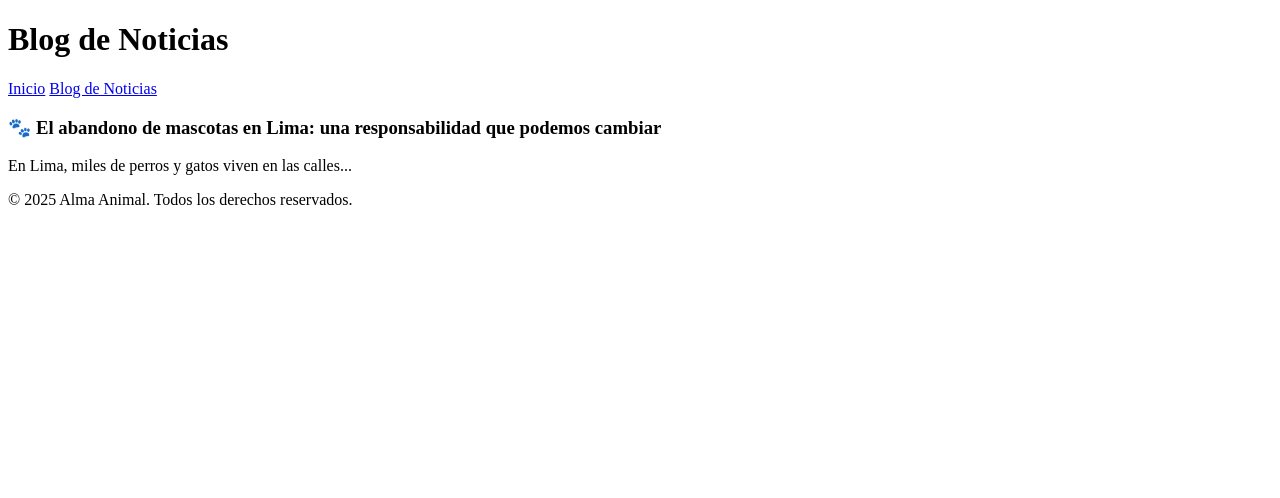
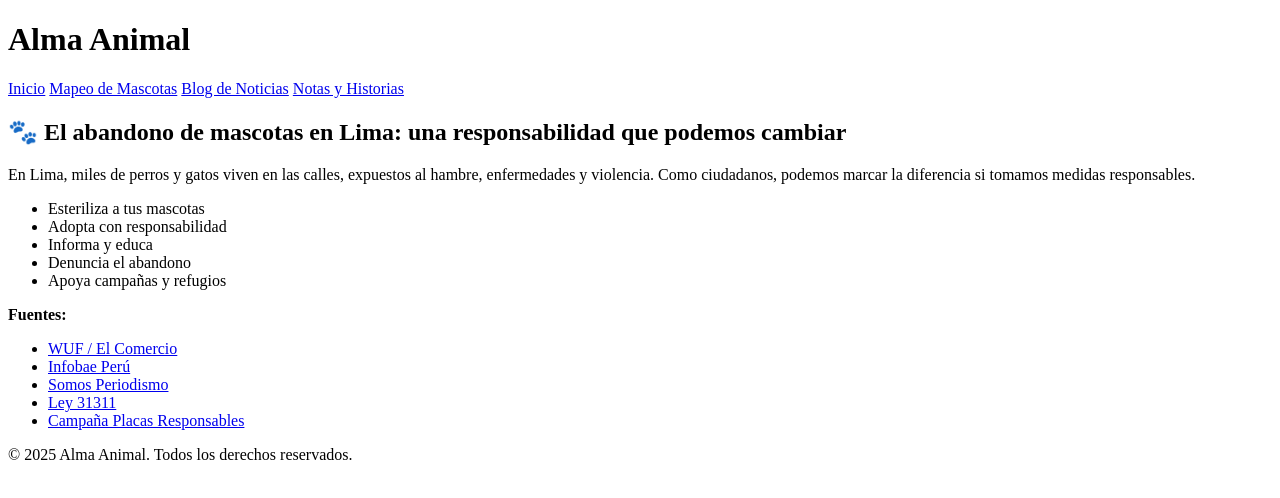
Before and after one commit to Helaa21/ALMA-ANIMAL, a plain HTML site: page noticias.html in a window 1280 px wide. Drawn offline with Linux system fonts and the light colour scheme.

Commit message:
Update noticias.html

```diff
--- a/noticias.html
+++ b/noticias.html
@@ -1,26 +1,44 @@
 <!DOCTYPE html>
 <html lang="es">
 <head>
-  <meta charset="UTF-8" />
-  <meta name="viewport" content="width=device-width, initial-scale=1.0" />
+  <meta charset="UTF-8">
+  <meta name="viewport" content="width=device-width, initial-scale=1.0">
   <title>Blog de Noticias - Alma Animal</title>
-  <link rel="stylesheet" href="estilo.css" />
+  <link rel="stylesheet" href="estilo.css">
 </head>
 <body>
   <header>
-    <h1>Blog de Noticias</h1>
+    <h1>Alma Animal</h1>
     <nav>
       <a href="index.html">Inicio</a>
+      <a href="mapeo.html">Mapeo de Mascotas</a>
       <a href="noticias.html">Blog de Noticias</a>
+      <a href="historias.html">Notas y Historias</a>
     </nav>
   </header>
 
   <main>
-    <article>
-      <h3>🐾 El abandono de mascotas en Lima: una responsabilidad que podemos cambiar</h3>
-      <p>En Lima, miles de perros y gatos viven en las calles...</p>
-      <!-- Tu contenido completo aquí -->
-    </article>
+    <section>
+      <h2>🐾 El abandono de mascotas en Lima: una responsabilidad que podemos cambiar</h2>
+      <p>En Lima, miles de perros y gatos viven en las calles, expuestos al hambre, enfermedades y violencia. Como ciudadanos, podemos marcar la diferencia si tomamos medidas responsables.</p>
+
+      <ul>
+        <li>Esteriliza a tus mascotas</li>
+        <li>Adopta con responsabilidad</li>
+        <li>Informa y educa</li>
+        <li>Denuncia el abandono</li>
+        <li>Apoya campañas y refugios</li>
+      </ul>
+
+      <p><strong>Fuentes:</strong></p>
+      <ul>
+        <li><a href="https://elcomercio.pe/wuf/por-que-peru-es-uno-de-los-paises-con-mas-perros-y-gatos-en-estado-de-abandono-noticia/" target="_blank">WUF / El Comercio</a></li>
+        <li><a href="https://www.infobae.com/peru/2025/05/14/los-efectos-secundarios-de-adoptar-jornada-benefica-de-adopciones-en-lima" target="_blank">Infobae Perú</a></li>
+        <li><a href="https://somosperiodismo.com/perros-abandonados-enfermedades-agresiones-y-desafios-que-deambulan-en-las-calles-de-lima/" target="_blank">Somos Periodismo</a></li>
+        <li><a href="https://es.wikipedia.org/wiki/Ley_de_protecci%C3%B3n_y_bienestar_animal" target="_blank">Ley 31311</a></li>
+        <li><a href="https://www.mercadonegro.pe/publicidad/campanas/placas-responsables-la-campana-que-promueve-la-adopcion-responsable-de-mascotas-y-lucha-contra-el-abandono/" target="_blank">Campaña Placas Responsables</a></li>
+      </ul>
+    </section>
   </main>
 
   <footer>
```
